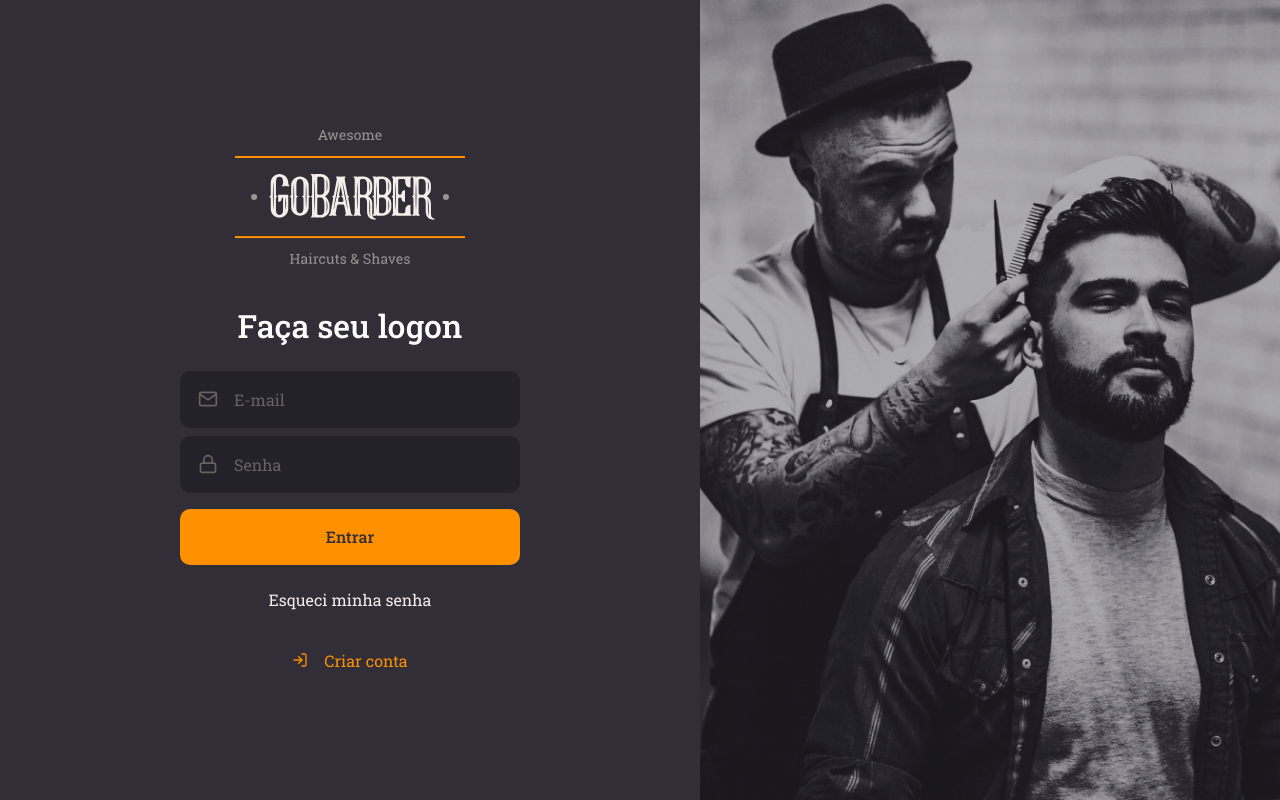
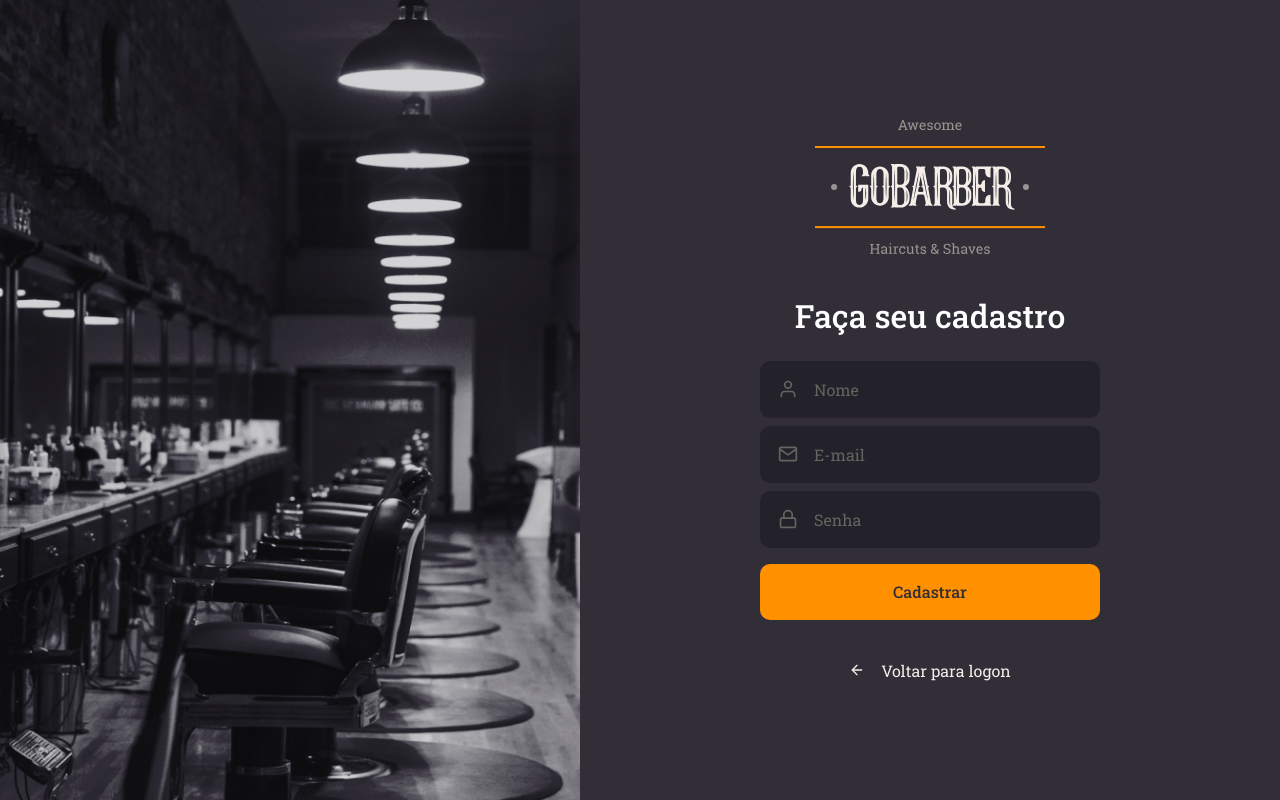
Before and after one commit to BrunoSaibert/go-barber-web, a React (Create React App) app: page /signup in a window 1280 px wide. Built offline with nearby package versions, Linux system fonts and the light colour scheme.

Commit message:
:pencil: Página de cadastro

```diff
--- a/src/App.tsx
+++ b/src/App.tsx
@@ -1,12 +1,13 @@
 import React from 'react';
 
 import SignIn from './pages/SignIn';
+import SignUp from './pages/SignUp';
 import GlobalStyle from './styles/global';
 
 const src: React.FC = () => {
   return (
     <>
-      <SignIn />
+      <SignUp />
       <GlobalStyle />
     </>
   );
--- /dev/null
+++ b/src/pages/SignUp/index.tsx
@@ -0,0 +1,45 @@
+import React from 'react';
+import { FiArrowLeft, FiMail, FiLock, FiUser } from 'react-icons/fi';
+
+import logoImg from '../../assets/logo.svg';
+
+import Input from '../../components/Input';
+import Button from '../../components/Button';
+
+import * as S from './styles';
+
+const SignUp: React.FC = () => {
+  return (
+    <S.Container>
+      <S.Background />
+
+      <S.Content>
+        <img src={logoImg} alt="GoBarber" />
+
+        <form>
+          <h1>Faça seu cadastro</h1>
+
+          <Input type="text" name="name" placeholder="Nome" icon={FiUser} />
+
+          <Input type="email" name="email" placeholder="E-mail" icon={FiMail} />
+
+          <Input
+            type="password"
+            name="password"
+            placeholder="Senha"
+            icon={FiLock}
+          />
+
+          <Button type="button">Cadastrar</Button>
+        </form>
+
+        <a href="/">
+          <FiArrowLeft />
+          Voltar para logon
+        </a>
+      </S.Content>
+    </S.Container>
+  );
+};
+
+export default SignUp;
--- /dev/null
+++ b/src/pages/SignUp/styles.ts
@@ -0,0 +1,67 @@
+import styled from 'styled-components';
+import { shade } from 'polished';
+
+import signUpBackgroundImg from '../../assets/sign-up-background.png';
+
+export const Container = styled.div`
+  height: 100vh;
+
+  display: flex;
+  align-items: stretch;
+`;
+
+export const Content = styled.div`
+  display: flex;
+  flex-direction: column;
+  justify-content: center;
+  align-items: center;
+
+  width: 100%;
+  max-width: 700px;
+
+  form {
+    margin: 40px 0;
+    width: 340px;
+    text-align: center;
+
+    h1 {
+      margin-bottom: 24px;
+    }
+
+    a {
+      color: #f4ede8;
+      display: block;
+      margin-top: 24px;
+      text-decoration: none;
+      transition: color 0.3s;
+
+      &:hover {
+        color: ${shade(0.2, '#f4ede8')};
+      }
+    }
+  }
+
+  > a {
+    color: #f4ede8;
+    text-decoration: none;
+    transition: color 0.3s;
+
+    display: flex;
+    align-items: center;
+
+    svg {
+      color: #f4ede8;
+      margin-right: 16px;
+    }
+
+    &:hover {
+      color: ${shade(0.2, '#f4ede8')};
+    }
+  }
+`;
+
+export const Background = styled.div`
+  flex: 1;
+  background: url(${signUpBackgroundImg}) no-repeat center;
+  background-size: cover;
+`;
```
Also changed, not shown: src/assets/sign-up-background.png (added).
